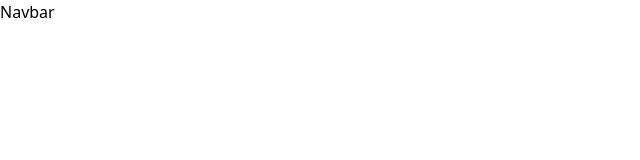
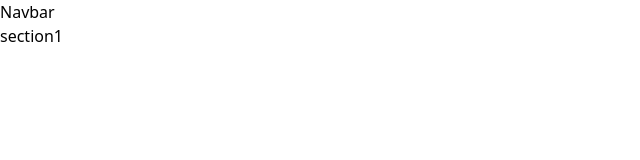
Before and after one commit to RahimovAbdurahmon/branch, a website: page src/index.html in a window 1280 px wide. Shown: the full height of the page, 0-640 px from the left. Drawn offline with nearby package versions, Linux system fonts and the light colour scheme; files that its build step writes are made by us from their sources.

Commit message:
section by header

```diff
--- a/src/index.html
+++ b/src/index.html
@@ -7,6 +7,9 @@
     <link rel="stylesheet" href="output.css">
 </head>
 <body>
-    <h1>Navbar</h1>
+    <header>
+        <h1>Navbar</h1>
+        <section>section1</section>
+    </header>
 </body>
 </html>
```
